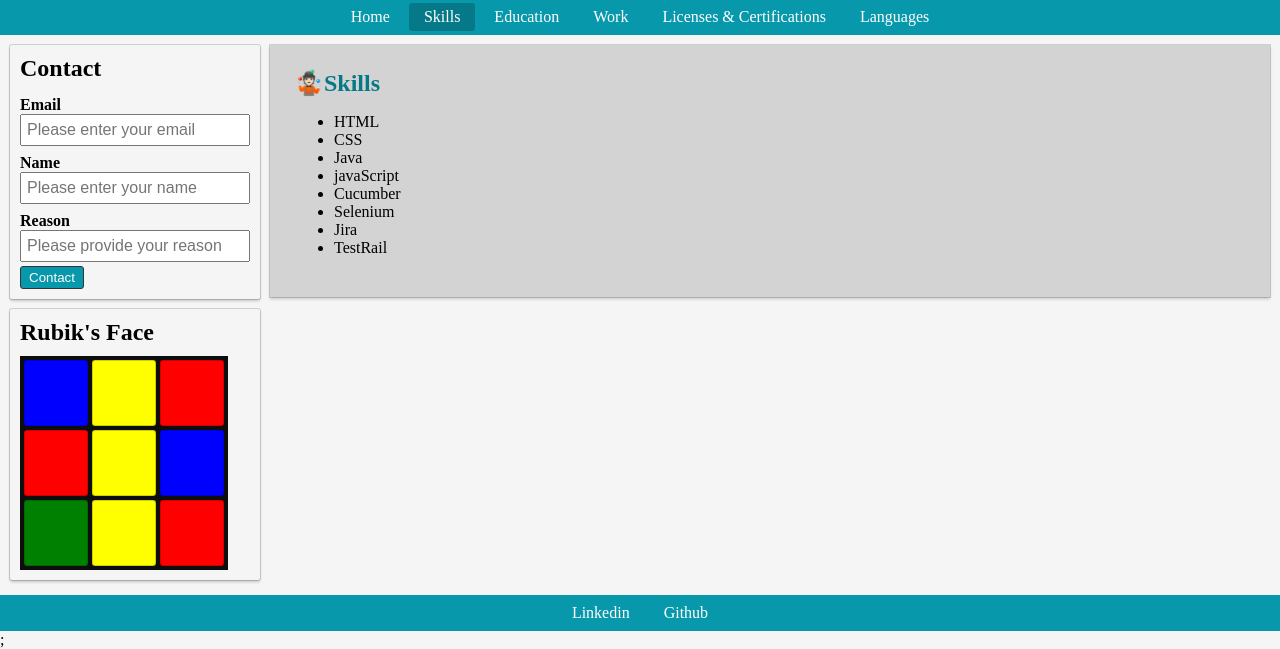
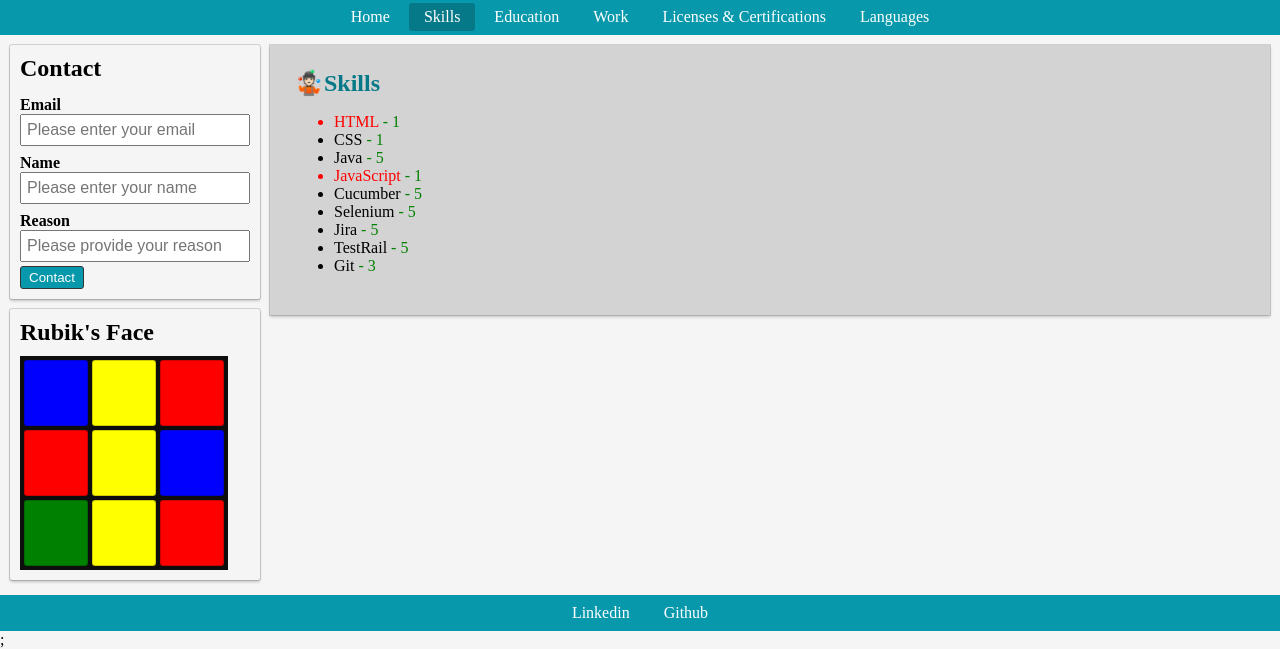
Before and after one commit to teodoravermesan/teodoravermesan.github.io, a plain HTML site: page index.html in a window 1280 px wide. Shown: the part 186-835 px from the top of the page. Drawn offline with Linux system fonts and the light colour scheme.

Commit message:
fetch skills json

```diff
--- a/index.js
+++ b/index.js
@@ -32,19 +32,25 @@ $("#top-menu-bar").addEventListener("click", function (e) {
 });
 //querySelector
 //use array.map to create skills list
-var skills = [
-  "HTML",
-  "CSS",
-  "Java",
-  "javaScript",
-  "Cucumber",
-  "Selenium",
-  "Jira",
-  "TestRail",
-];
-var skillsMapResult = skills.map(function (skill) {
-  console.info("inside map", skill);
-  return `<li>${skill}</li>`;
-});
-//console.warn("result", skillsMapResult);
-$("#skills ul").innerHTML = skillsMapResult.join("");
+fetch("skills.json")
+  .then(function (response) {
+    //transform the response into jason
+    console.info("done?");
+    return response.json();
+  })
+  //the data is transform then the function is transformed
+  .then(function (skills) {
+    //call the function to print skills
+    printSkills(skills);
+  });
+
+//better to gave function to do specific things
+//get the skills from outside and the print them
+function printSkills(skills) {
+  var skillsMapResult = skills.map(function (skill) {
+    var cls = skill.favorite ? "favorite" : "";
+    console.info("inside map", cls, skill);
+    return `<li class = "${cls}">${skill.name} <span> - ${skill.endorcements}</span></li>`;
+  });
+  $("#skills ul").innerHTML = skillsMapResult.join("");
+}
--- /dev/null
+++ b/skills.json
@@ -0,0 +1,11 @@
+[
+  { "name": "HTML", "endorcements": 1, "favorite": true },
+  { "name": "CSS", "endorcements": 1 },
+  { "name": "Java", "endorcements": 5 },
+  { "name": "JavaScript", "endorcements": 1, "favorite": true },
+  { "name": "Cucumber", "endorcements": 5 },
+  { "name": "Selenium", "endorcements": 5 },
+  { "name": "Jira", "endorcements": 5 },
+  { "name": "TestRail", "endorcements": 5 },
+  { "name": "Git", "endorcements": 3 }
+]
--- a/style.css
+++ b/style.css
@@ -13,6 +13,9 @@ form {
 
 .form-row label {
   font-weight: bold;
+}
+#skills li span {
+  color: green;
 }
 
 .form-row input,
@@ -130,7 +133,7 @@ p {
 }
 
 .favorite {
-  color: black;
+  color: red;
 }
 
 #top-menu-bar {
```
